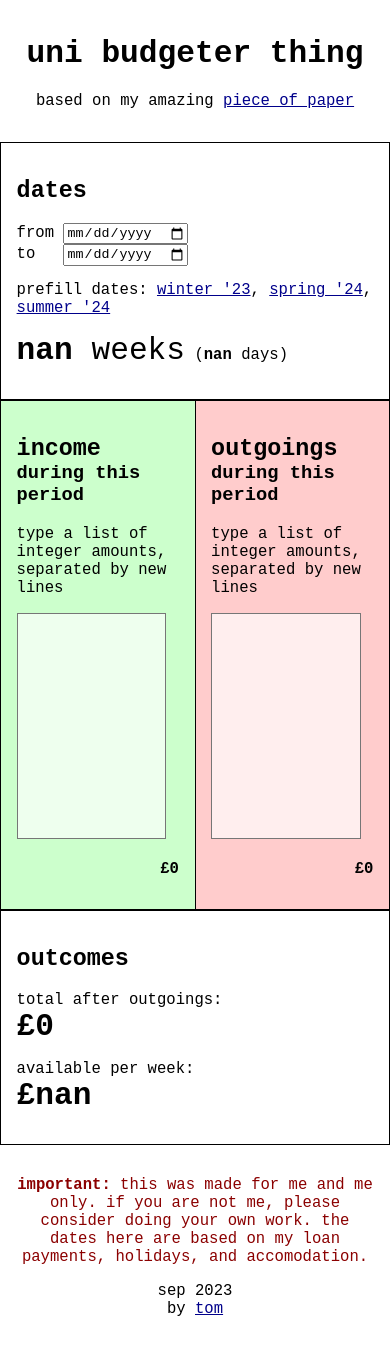
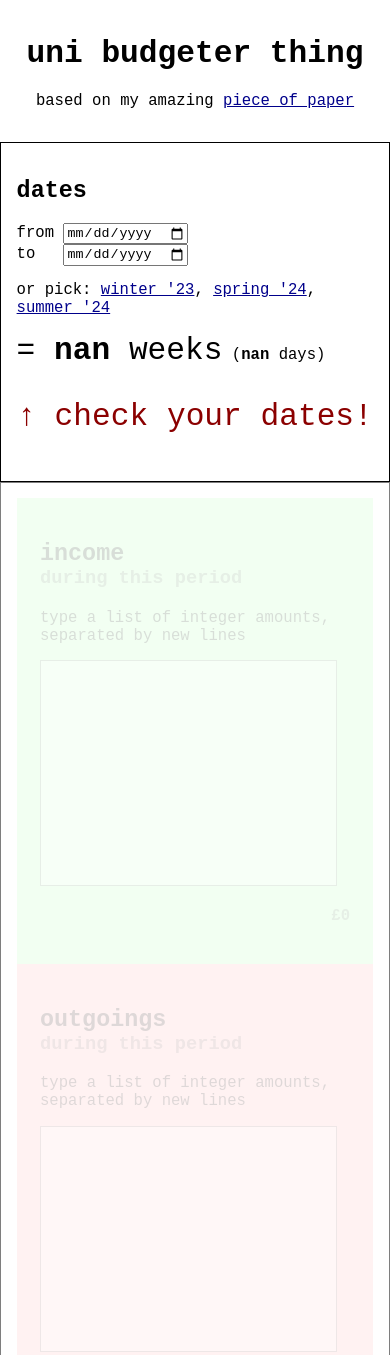
Before and after one commit to itsmeimtom/uni-budget, a plain HTML site: page index.html in a window 390 px wide. Shown: the top 1355 px of the page. Drawn offline with Linux system fonts and the light colour scheme.

Commit message:
date checker + no flex on small screens

```diff
--- a/index.html
+++ b/index.html
@@ -27,7 +27,7 @@
 			font-weight: bold;
 		}
 
-		div, header, footer {
+		section, header, footer {
 			padding: 1em;
 			border: 1px solid #000;
 		}
@@ -37,14 +37,20 @@
 			border: none;
 		}
 
-		div > div {
-			border: none;
+		@media screen and (min-width: 30em) {
+			section#money-flex {
+				display: flex;
+				justify-content: space-around;
+				padding: 0 !important;
+			}
+
+			div.money.green {
+				border-right: 1px solid #000 !important;
+			}
 		}
 
-		div#money-flex {
-			display: flex;
-			justify-content: space-around;
-			padding: 0 !important;
+		div.money {
+			padding: 1.5em;
 		}
 
 		div.money h2 span {
@@ -61,7 +67,6 @@
 
 		div.money.green {
 			background-color: #cfc;
-			border-right: 1px solid #000 !important;
 		}
 
 		div.money.green textarea {
@@ -79,6 +84,17 @@
 		p#incomes-output, p#outgoings-output {
 			text-align: right;
 		}
+
+		div#cover.shown * {
+			opacity: 0.5;
+			pointer-events: none;
+		}
+
+		p#date-warning {
+			font-size: 2em;
+			color: darkred;
+			text-align: center;
+		}
 	</style>
 </head>
 <body>
@@ -88,7 +104,7 @@
 		<p>based on my amazing <a href="https://drive.google.com/file/d/1UZD3AhixNg96EblL8QNhwqHWrhVlDX6x/view">piece of paper</a></p>
 	</header>
 
-	<div>
+	<section>
 		<h2>dates</h2>
 		<p>
 			from
@@ -101,7 +117,7 @@
 		</p>
 
 		<p>
-			prefill dates:
+			or pick:
 			<a href="javascript:datesWinter();">winter '23</a>,
 			<a href="javascript:datesSpring();">spring '24</a>,
 			<a href="javascript:datesSummer();">summer '24</a>
@@ -110,10 +126,14 @@
 		<p id="date-output">
 
 		</p>
-	</div>
+
+		<p id="date-warning">&UpArrow; check your dates!</p>
+	</section>
+
+	<div id="cover" class="shown">
 
 	<!-- income and outgoings sections -->
-	<div id="money-flex">
+	<section id="money-flex">
 
 		<div class="money green">
 			<h2>income <span>during this period</span></h2>
@@ -129,9 +149,9 @@
 			<p id="outgoings-output">£0</p>
 		</div>
 
-	</div>
+	</section>
 
-	<div>
+	<section>
 		<h2>outcomes</h2>
 
 		<p>
@@ -143,6 +163,13 @@
 			Available per week:<br>
 			<b id="weekly" style="font-size: 2em;">£0</b>
 		</p>
+
+		<p style="background-color: #eef; padding: 1em;">
+			Available per week, less £30 for food:<br>
+			<b id="weekly-after-scran" style="font-size: 2.5em;">£0</b>
+		</p>
+	</section>
+
 	</div>
 
 	<footer>
--- a/maffs.js
+++ b/maffs.js
@@ -8,7 +8,16 @@ function calculateEverything() {
     const days = daysBetween(fromDate, toDate);
     const weeks = Math.ceil(days / 7);
 
-    document.getElementById("date-output").innerHTML = `<span style="font-size: 2em;"><b>${weeks}</b> weeks</span> (<b>${days}</b> days)`;
+    document.getElementById("date-output").innerHTML = `<span style="font-size: 2em;">= <b>${weeks}</b> weeks</span> (<b>${days}</b> days)`;
+
+    // if weeks is a number (we probably have valid dates!), unhide everything else and remove the warning
+    if(!isNaN(weeks)) {
+        document.getElementById("cover").classList.remove("shown");
+        document.getElementById("date-warning").style.display = "none";
+    } else {
+        document.getElementById("cover").classList.add("shown");
+        document.getElementById("date-warning").style.display = "block";
+    }
 
 
     // sum income
@@ -44,11 +53,14 @@ function calculateEverything() {
     // calculate outcomes
     let totalLeft = incomeTotal - outgoingTotal;
     let perWeek = totalLeft / weeks;
+    let perWeekAfterFood = perWeek - 30;
     let perDay = totalLeft / days;
 
     // show outcomes
     document.getElementById("total").innerText = `£${totalLeft}`;
     document.getElementById("weekly").innerText = `£${Math.floor(perWeek)}`;
+    document.getElementById("weekly-after-scran").innerText = `£${Math.floor(perWeekAfterFood)}`;
+
 }
 
 function datesWinter() {
```
